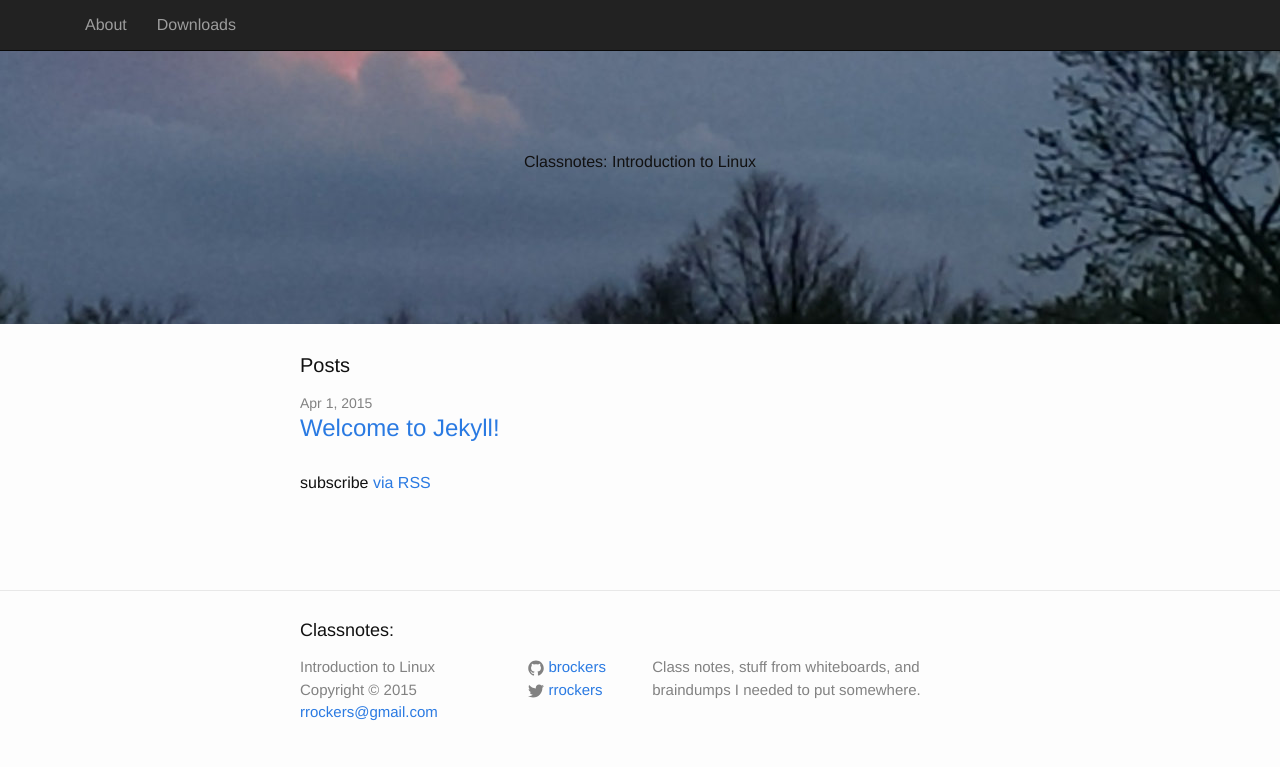
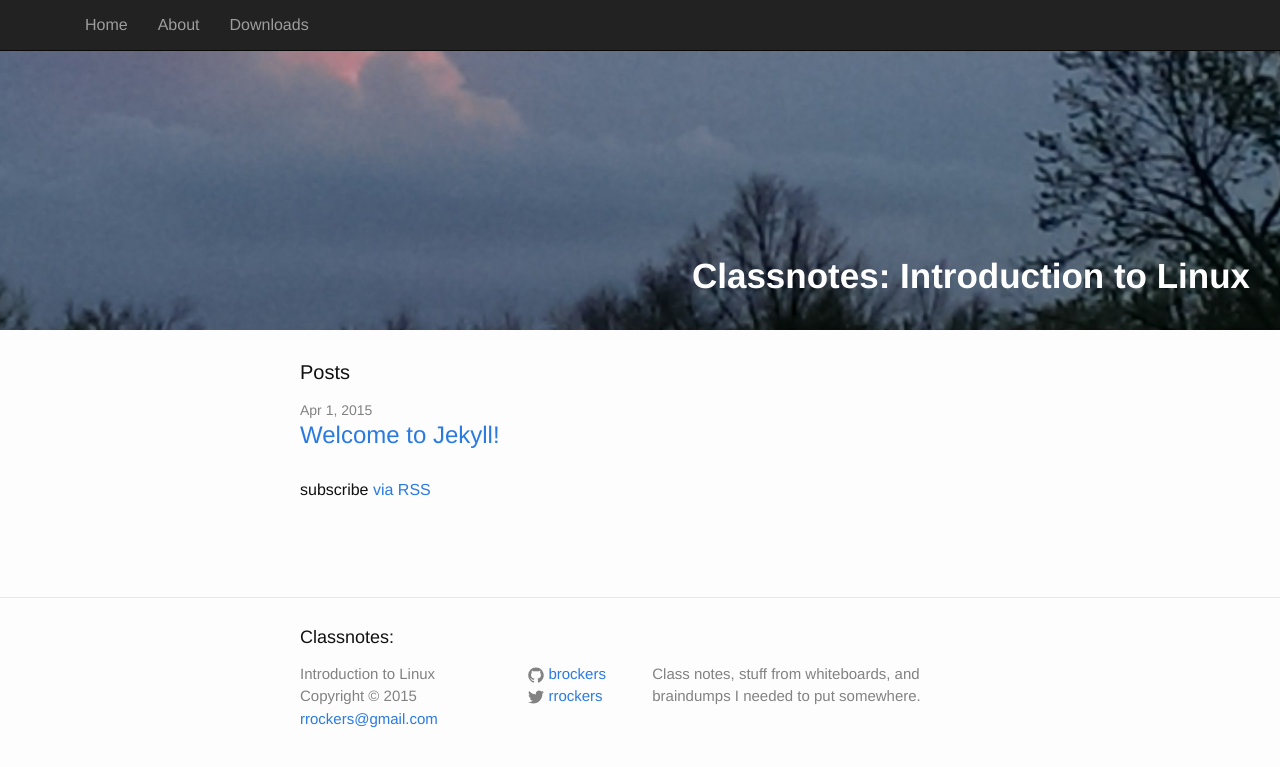
Before and after one commit to brockers/nt1430, a Jekyll site: the page built from index.html, in a window 1280 px wide. Shown: the top 767 px of the page. Built offline with Jekyll 4.4.1, drawn with Linux system fonts in a browser that asks for light colours.

Commit message:
Getting closer to how I want it to look.

```diff
--- a/_includes/head.html
+++ b/_includes/head.html
@@ -7,8 +7,8 @@
 
   <title>{% if page.title %}{{ page.title }}{% else %}{{ site.title }}{% endif %}</title>
 
-	<link rel="stylesheet" href="css/bootstrap.min.css">
-	<link rel="stylesheet" href="css/fullwidth.css">
+	<link rel="stylesheet" href="/css/bootstrap.min.css">
+	<link rel="stylesheet" href="/css/fullwidth.css">
   <link rel="stylesheet" href="{{ "/css/main.css" | prepend: site.baseurl }}">
   <link rel="canonical" href="{{ page.url | replace:'index.html','' | prepend: site.baseurl | prepend: site.url }}">
 
--- a/_includes/header.html
+++ b/_includes/header.html
@@ -1,3 +1,3 @@
 <header class="image-bg-fluid-height">
-	Classnotes: Introduction to Linux
+	<div class="header-title">Classnotes: Introduction to Linux</div>
 </header>
--- a/_includes/navigation.html
+++ b/_includes/navigation.html
@@ -13,6 +13,9 @@
 		<div class="collapse navbar-collapse" id="bs-example-navbar-collapse-1">
 			<ul class="nav navbar-nav">
 				<li>
+				<a href="/">Home</a>
+				</li>
+				<li>
 					<a href="#">About</a>
 				</li>
 				<li>
--- a/_includes/scripts.html
+++ b/_includes/scripts.html
@@ -1,2 +1,2 @@
-<script src="js/jquery.js"></script>
-<script src="js/bootstrap.min.js"></script>
+<script src="/js/jquery.js"></script>
+<script src="/js/bootstrap.min.js"></script>
--- a/css/fullwidth.css
+++ b/css/fullwidth.css
@@ -1,5 +1,16 @@
 body {
     margin-top: 50px;
+}
+
+header {
+}
+
+.header-title {
+	text-align: right;
+	padding-right: 30px;
+	font-size: 35px;
+	font-weight: bold;
+	color: #FFF;
 }
 
 .image-bg-fluid-height,
@@ -13,7 +24,7 @@ body {
 
 .image-bg-fluid-height {
 	background: url('/images/background.jpg') no-repeat center center scroll;
-    padding: 150px 0;
+    padding: 250px 0px 28px 0px;
 }
 
 .image-bg-fixed-height {
```
